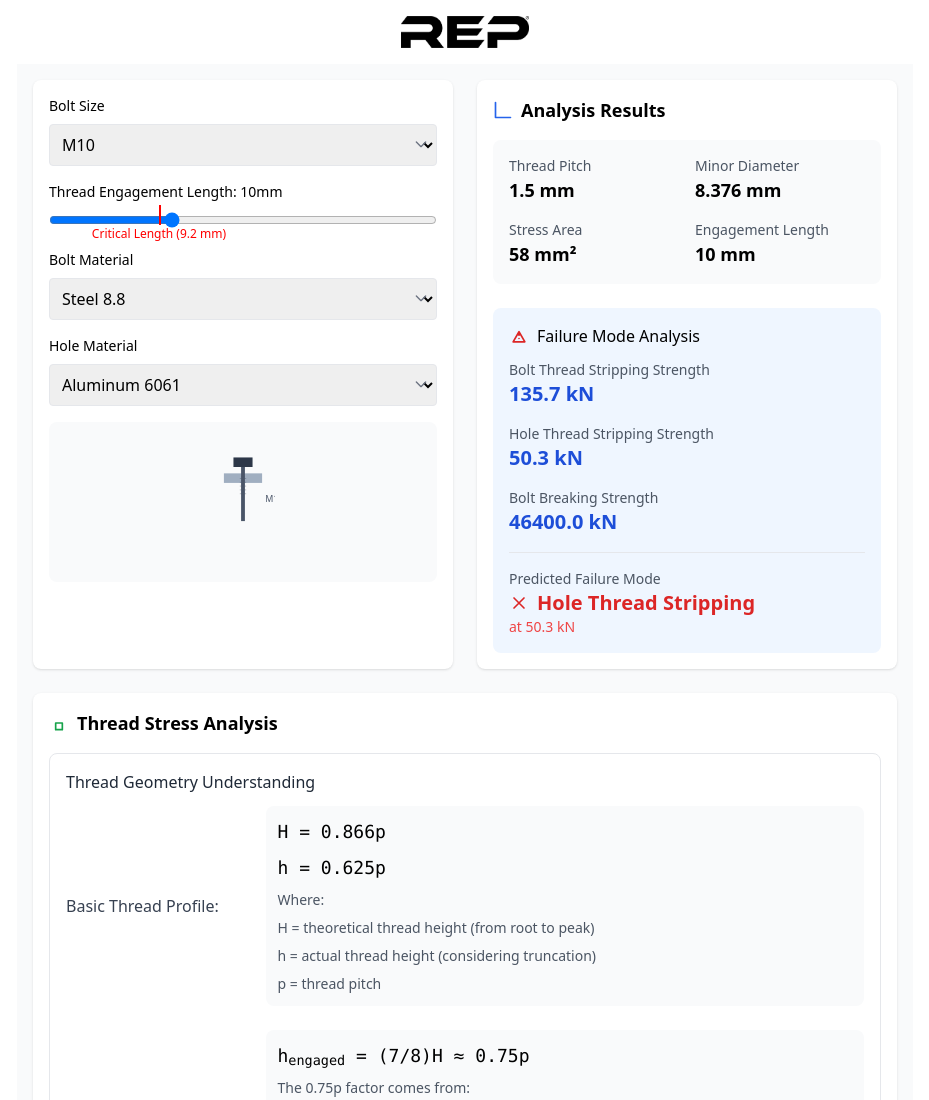
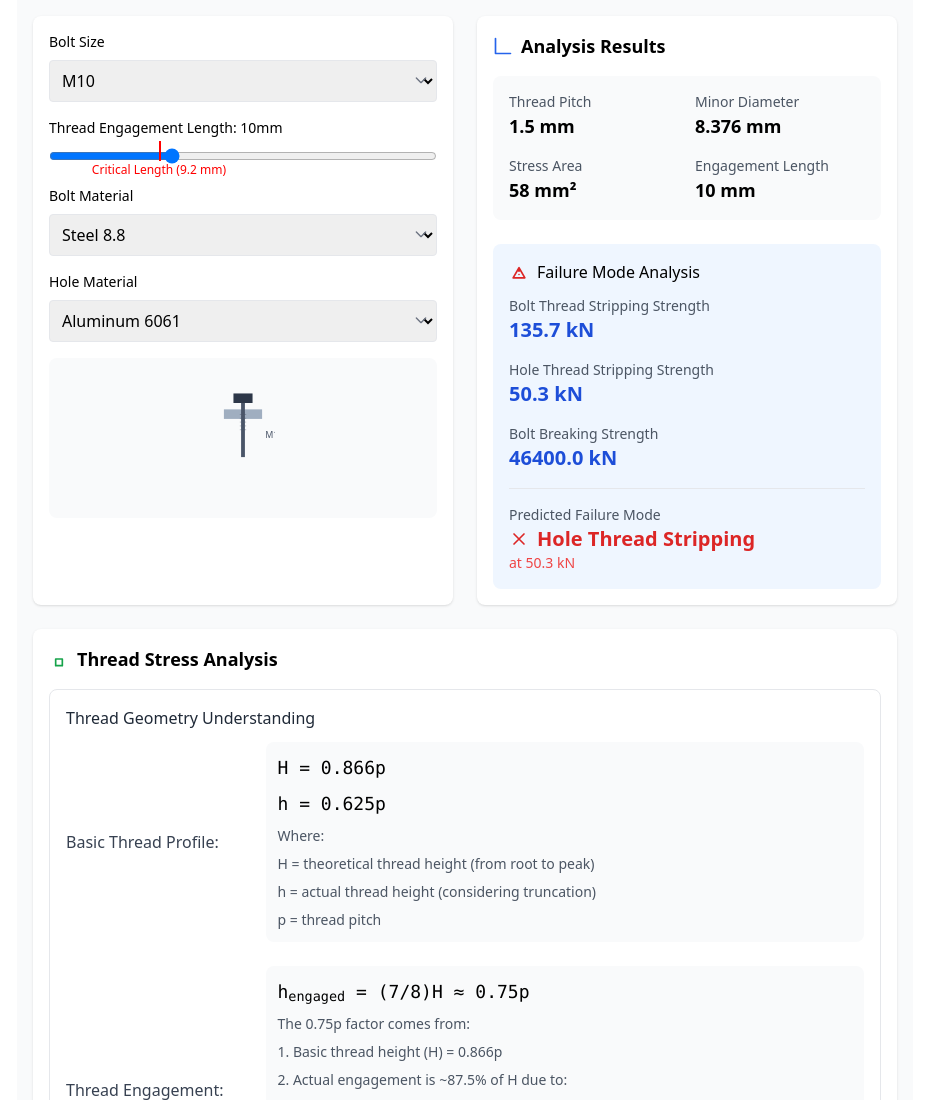
Before and after one commit to RepTools/RepTools.github.io, a website built with Vite: page index.html in a window 1280 px wide. Shown: the top 1100 px of the page, without its empty margins (175-1104 px from the left). Built offline with nearby package versions, Linux system fonts and the light colour scheme.

Commit message:
Update index.html

```diff
--- a/index.html
+++ b/index.html
@@ -33,8 +33,6 @@
   </style>
 </head>
 <body>
-  <img src="public/REP.png" alt="Internal Rep Tools" class="w-70 h-16 mx-auto block p-4">
-
   <div id="root"></div>
   <script type="text/babel">
     const BOLT_SPECS = {
```
